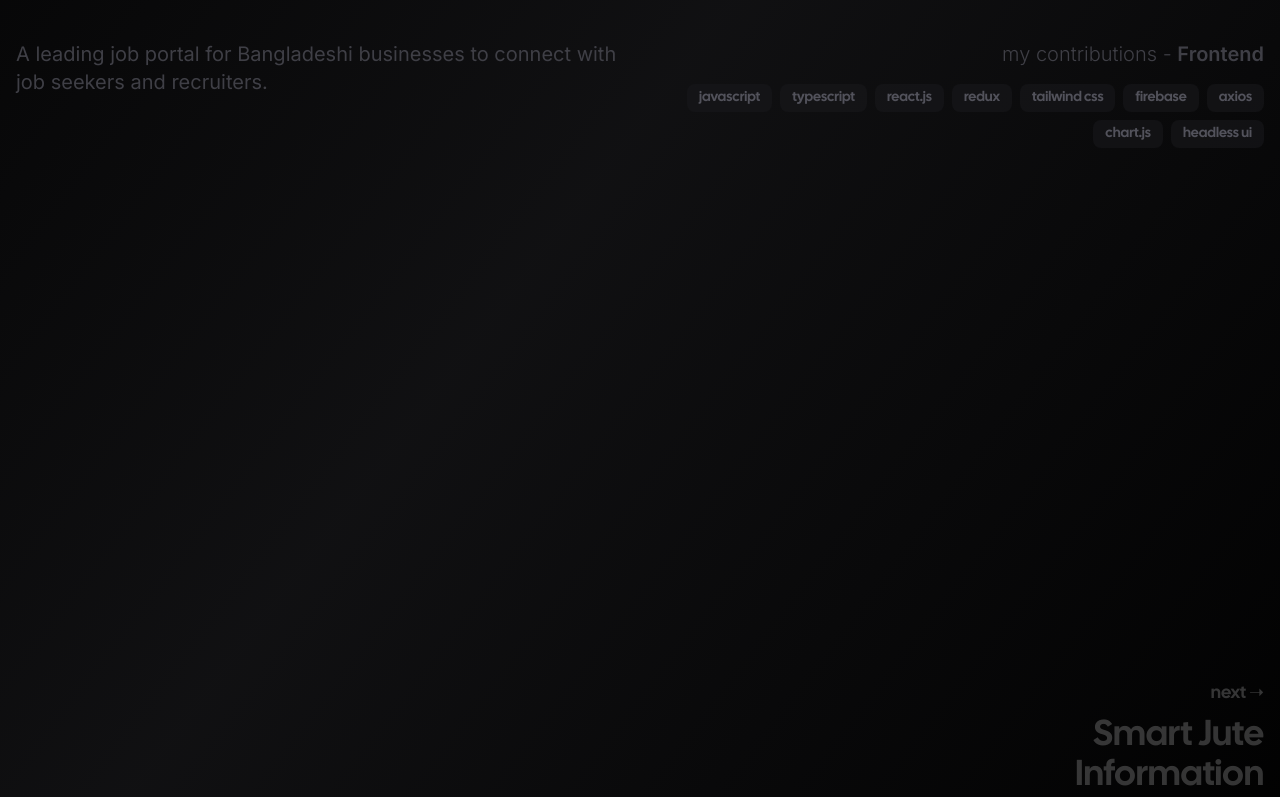
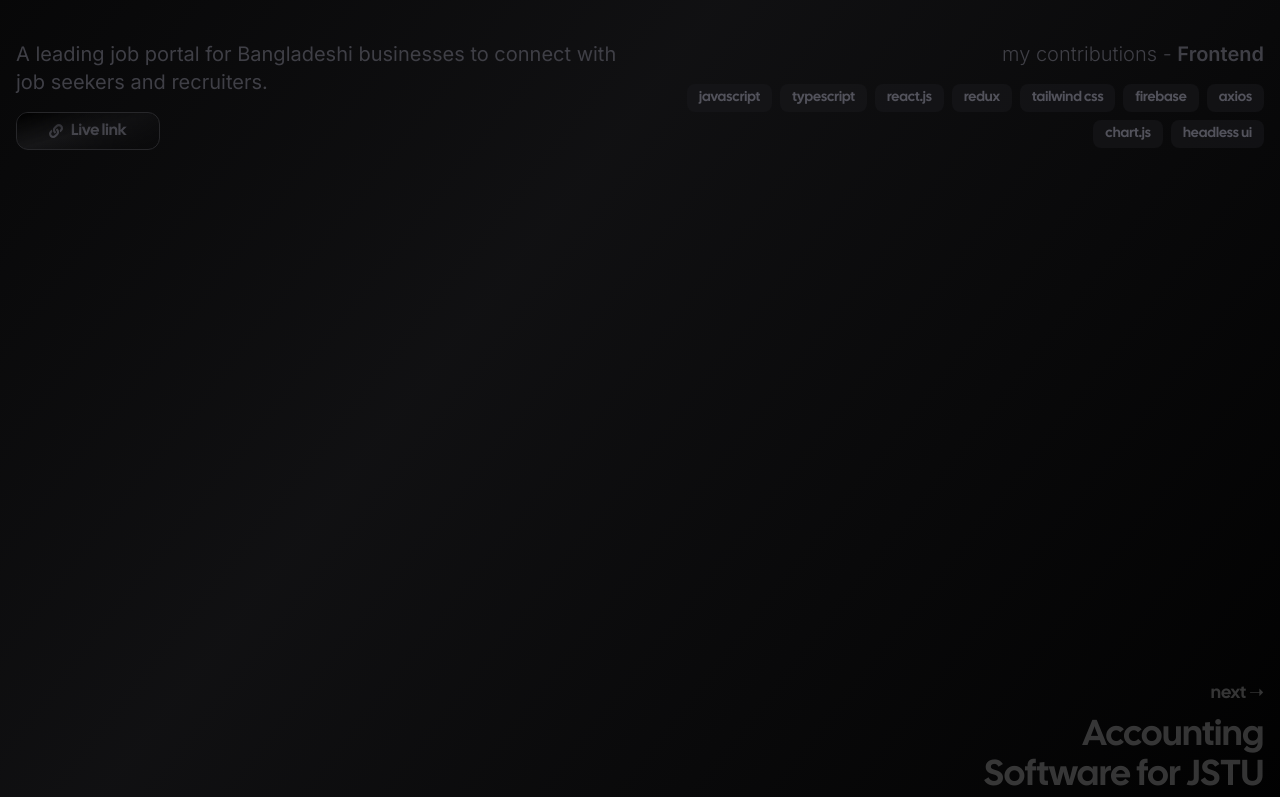
Before and after one commit to Ovee-Hasnat/portfolio-2025, a React (Vite) app: page /case-study/alljobs in a window 1280 px wide. Shown: the part 720-1517 px from the top of the page. Built offline with nearby package versions, Linux system fonts and the light colour scheme.

Commit message:
works on the case studies page

```diff
--- a/src/App.tsx
+++ b/src/App.tsx
@@ -5,7 +5,7 @@ import { Toaster } from "./components/ui/toaster";
 
 function App() {
   return (
-    <ReactLenis root options={{ duration: 1.5, wheelMultiplier: 1.5 }}>
+    <ReactLenis root options={{ wheelMultiplier: 1.2 }}>
       <RouterProvider router={router} />
       <Toaster />
     </ReactLenis>
--- a/src/components/cta/cta_home.tsx
+++ b/src/components/cta/cta_home.tsx
@@ -8,7 +8,7 @@ import {
 
 export default function CTA_Home() {
   const { scrollYProgress } = useScroll();
-  const y = useTransform(scrollYProgress, [0, 1], [60, -200]);
+  const y = useTransform(scrollYProgress, [0, 0.3], [120, -200]);
 
   const ref = useRef(null);
   const isInView = useInView(ref, { once: true });
@@ -23,7 +23,7 @@ export default function CTA_Home() {
         style={{
           transform: isInView ? "none" : "translateY(100px)",
           opacity: isInView ? 1 : 0,
-          transition: "all 0.5s cubic-bezier(0.17, 0.55, 0.55, 1) 0.5s",
+          transition: "all 0.5s cubic-bezier(0.17, 0.55, 0.55, 1) 0.3s",
         }}
         className=""
       >
--- a/src/components/home/Featured.tsx
+++ b/src/components/home/Featured.tsx
@@ -38,7 +38,7 @@ export default function FeaturedProjects() {
         <div className="pt-10 block group">
           <Card>
             <Link
-              className="font-display an-ease text-white/50 group-hover:text-white text-lg text-center py-6 block w-full"
+              className="font-display an-ease text-white/50 group-hover:text-white md:text-lg text-center py-6 block w-full"
               to="/projects"
             >
               See all projects 🛠️
--- a/src/components/home/MeetDev.tsx
+++ b/src/components/home/MeetDev.tsx
@@ -27,18 +27,26 @@ export default function MeetDev() {
           Hi, I’m <span className="font-medium text-zinc-500">Ovee</span> 👋
         </h4>
 
-        <p>
+        {/* <p>
           a web developer passionate about building seamless, high-performance
           websites and web apps. With expertise in{" "}
           <span className="font-medium text-zinc-500">React.js</span>,{" "}
           <span className="font-medium text-zinc-500">Next.js</span>, and{" "}
           <span className="font-medium text-zinc-500">Laravel</span>, I create
           dynamic, scalable solutions tailored to your business needs.
+        </p> */}
+
+        <p>
+          I help businesses grow by turning ideas into fast, reliable, and
+          user-friendly websites and web applications. My goal is simple—create
+          digital solutions that help you reach more customers, work smarter,
+          and stand out online.
         </p>
 
         <h4>
-          Need a fast, secure, and user-friendly web solution? Let’s make it
-          happen! 🚀
+          Clear process, on-time delivery, and real results.
+          <br />
+          Let’s bring your vision to life. 🚀
         </h4>
 
         <span className="pt-10 block">
--- a/src/constants/caseStudies.ts
+++ b/src/constants/caseStudies.ts
@@ -1,28 +1,44 @@
 export const caseStudies = [
+  {
+    title: "Smart Jute Information Software",
+    description:
+      "Smart Jute Information Software streamlines jute data management, trade tracking, and reporting for the Ministry of Textiles & Jute, Government of Bangladesh.",
+    coverImage: "sjis_home_01.png",
+    slug: "sjis",
+    type: "Web Application",
+    tech: "javascript, react.js, tailwind css, axios, chart.js, keep react ui",
+    workScope: "Frontend",
+    url: "https://sjis.dgjute.gov.bd/",
+    problems: [
+      "Authentication, Role based authorization, Dashboard with real-time data visualization, Employee Management, User Profile, Master Data Management, Data entry forms, Data approval layers, various Report generation, searching and sorting, report on dynamic criterias, Report export to PDF and CSV fromat, Admin Panel ",
+    ],
+  },
   {
     title: "Alljobs by Teletalk",
     description:
       "A leading job portal for Bangladeshi businesses to connect with job seekers and recruiters.",
     coverImage: "alljobs_home.png",
     slug: "alljobs",
-    type: "Web App",
+    type: "Web Application",
     tech: "javascript, typescript, react.js, redux, tailwind css, firebase, axios, chart.js, headless ui",
     workScope: "Frontend",
+    url: "https://alljobs.teletalk.com.bd/",
     problems: [
       "Notification, User Profiler, Multiple CV Options, Admin Panel- job posting, ",
     ],
   },
   {
-    title: "Smart Jute Information Software",
+    title: "Accounting Software for JSTU",
     description:
-      "Smart Jute Information Software streamlines jute data management, trade tracking, and reporting for the Ministry of Textiles & Jute, Government of Bangladesh.",
-    coverImage: "sjis_home_01.png",
-    slug: "sjis",
-    type: "Web App",
-    tech: "javascript, react.js, tailwind css, axios, chart.js, keep react ui",
-    workScope: "Frontend",
+      "A powerful accounting software streamlining financial management and seamless reporting for a leading public university in Bangladesh.",
+    coverImage: "jstu_home_01.png",
+    slug: "jstu",
+    type: "Web Application",
+    tech: "php, laravel, javascript, mySQL, eloquent, bootstrap 5, jquery, yajra datatable",
+    workScope: "Frontend & Backend",
+    url: "https://bsfmstu.solutionspin.com/",
     problems: [
-      "Authentication, Role based authorization, Dashboard with real-time data visualization, Employee Management, User Profile, Master Data Management, Data entry forms, Data approval layers, various Report generation, searching and sorting, report on dynamic criterias, Report export to PDF and CSV fromat, Admin Panel ",
+      "Responsive design, Reactive, State Management, Authorization, Real-time data visual, Daily game logic implementation",
     ],
   },
   {
@@ -34,6 +50,7 @@ export const caseStudies = [
     type: "Website",
     tech: "javascript, react.js, next.js, node.js, express.js, mySQL, prisma, tailwind css, axios",
     workScope: "Frontend & Backend",
+    url: "https://scbdhk.org.bd/",
     problems: [
       "Landing page, Company portfolio, Services & other pages, Contact Form & Newsletter subscription, Important documents archive, Image & video gallery",
     ],
@@ -47,8 +64,11 @@ export const caseStudies = [
     type: "Webview Telegram App",
     tech: "javascript, typescript, react.js, zustand, tailwind css, axios, shadcn ui",
     workScope: "Frontend",
+    url: null,
     problems: [
       "Responsive design, Reactive, State Management, Authorization, Real-time data visual, Daily game logic implementation",
     ],
   },
 ];
+
+// url: "https://bsfmstu.solutionspin.com/", JSTU
--- a/src/constants/experience.ts
+++ b/src/constants/experience.ts
@@ -26,7 +26,7 @@ export const experience = [
       },
       {
         project: "Accounting Software for JSTU",
-        link: null,
+        link: "https://bsfmstu.solutionspin.com/",
       },
     ],
   },
--- a/src/constants/featured.ts
+++ b/src/constants/featured.ts
@@ -31,12 +31,12 @@ export const featuredProjects = [
     slug: "bigfish",
     tech: "javascript, typescript, react.js, zustand, tailwind css, axios, shadcn ui",
   },
-  {
-    title: "Selftest",
-    description:
-      "Self-assessment test platform for businesses to improve employee engagement and retention.",
-    image: "selftest_home_01.png",
-    slug: "selftest",
-    tech: "javascript, typescript, react.js, recoil, tailwind css, axios, chart.js, formik",
-  },
+  // {
+  //   title: "Selftest",
+  //   description:
+  //     "Self-assessment test platform for businesses to improve employee engagement and retention.",
+  //   image: "selftest_home_01.png",
+  //   slug: "selftest",
+  //   tech: "javascript, typescript, react.js, recoil, tailwind css, axios, chart.js, formik",
+  // },
 ];
--- a/src/pages/case-study/index.tsx
+++ b/src/pages/case-study/index.tsx
@@ -2,6 +2,8 @@ import { caseStudies } from "@/constants/caseStudies";
 import { useEffect } from "react";
 import { Link, useParams } from "react-router-dom";
 import NotFound from "../notFound";
+import { FaLink } from "react-icons/fa";
+import { Card } from "@/components/common/card";
 
 export default function CaseStudy() {
   const { slug } = useParams();
@@ -19,10 +21,10 @@ export default function CaseStudy() {
   }
 
   return (
-    <section className="min-h-screen overflow-x-hidden bg-gradient-to-tl from-black via-zinc-600/20 to-black relative">
+    <section className="min-h-screen overflow-x-hidden bg-gradient-to-tl from-black via-zinc-600/20 to-black">
       <div className="max-w-screen-2xl mx-auto text-zinc-700 my-32">
         <div
-          className="h-[50dvh] lg:h-[65dvh] w-full bg-fixed bg-center lg:bg-contain bg-no-repeat"
+          className="h-[50dvh] lg:h-[65dvh] w-full lg:bg-contain bg-center bg-fixed bg-no-repeat"
           style={{
             backgroundImage: `url(/images/projects/${currentStudy?.coverImage})`,
           }}
@@ -36,7 +38,22 @@ export default function CaseStudy() {
           </h2>
 
           <div className="grid lg:grid-cols-2 gap-10 my-8 lg:my-16 text-xl">
-            <p>{currentStudy?.description}</p>
+            <div className="space-y-4">
+              <p>{currentStudy?.description}</p>
+              {currentStudy?.url && (
+                <a
+                  href={currentStudy?.url}
+                  target="_blank"
+                  className="block w-fit font-display text-base"
+                >
+                  <Card>
+                    <span className="py-1.5 px-8 flex-center gap-2">
+                      <FaLink size={14} /> <span>Live link</span>
+                    </span>
+                  </Card>
+                </a>
+              )}
+            </div>
 
             <div className="space-y-4 text-end">
               <p>
@@ -56,6 +73,8 @@ export default function CaseStudy() {
               </ul>
             </div>
           </div>
+
+          {/* Problems and solves */}
         </div>
 
         <div className="text-end lg:w-1/4 lg:ml-auto px-4">
```
Also changed, not shown: public/images/company/logo_tsf.png.
